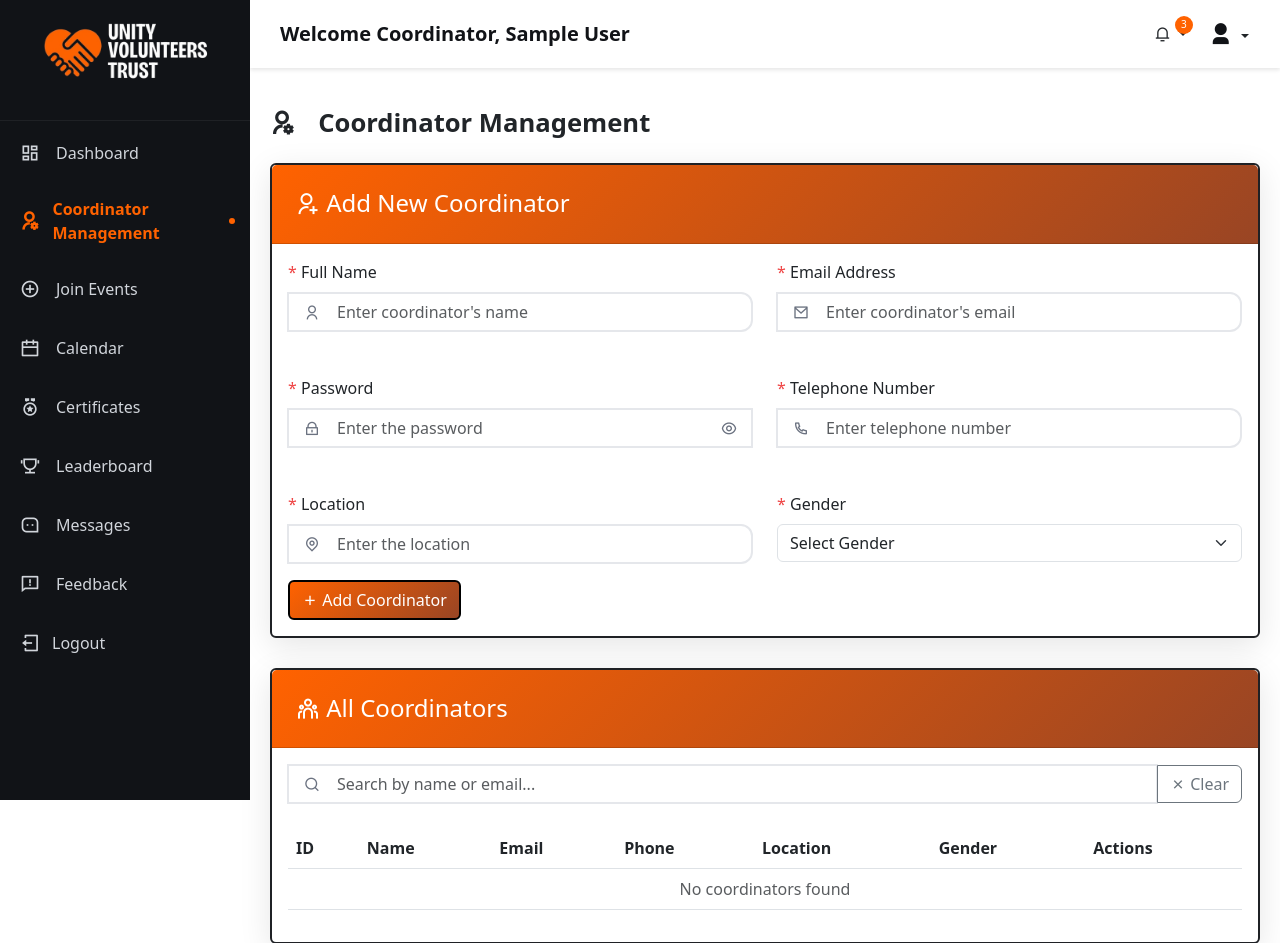
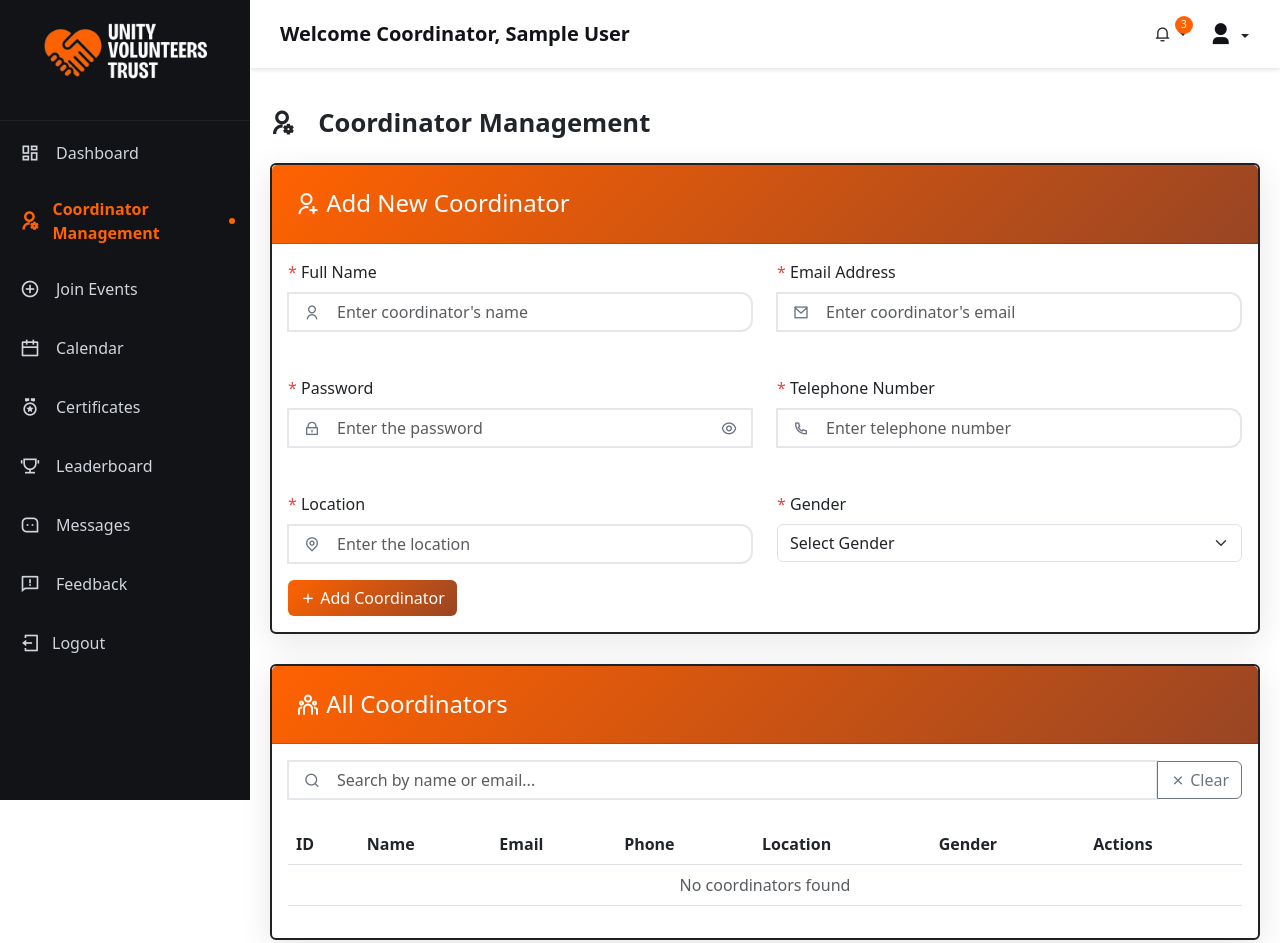
Before and after one commit to tharaniweerarathne/volunteer_management_system, a PHP site: page /presentation/coordinator_management.php in a window 1280 px wide. Shown: the top 943 px of the page. Run offline with PHP 8.4, Linux system fonts and the light colour scheme; the visitor is signed in with stand-in values (Sample User, id 1); data that the repository does not hold is empty; some libraries are stand-ins or nearby versions.

Commit message:
Update coordinator management page and a2.css styling

```diff
--- a/assets/css/a2.css
+++ b/assets/css/a2.css
@@ -221,6 +221,9 @@ body {
 
 
 
+
+
+/*form submissions*/
 .container1 {
   max-width: 1200px;
   margin: 20px auto 0;
@@ -247,7 +250,7 @@ body {
 
 .btn-primary {
   background: linear-gradient(135deg, #ff6200 0%, #994524 100%);
-  border: 2px solid #000 !important;
+  border: none !important;
   border-radius: 12px;
   padding: 12px 24px;
   font-weight: 500;
@@ -413,3 +416,7 @@ html {
     margin-right: 1rem;
     color: var(----dark-light) !important ;
 }
+
+.searchbar1{
+    border: 1px solid rgba(16,24,40,0.08) !important;
+}
```
Also changed, not shown: presentation/coordinator_management.php (+11 -13 lines).
